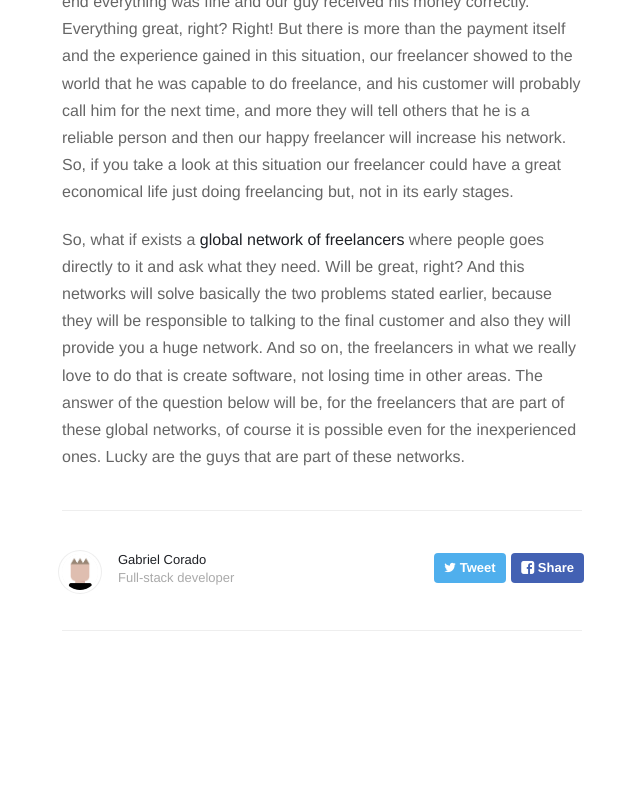
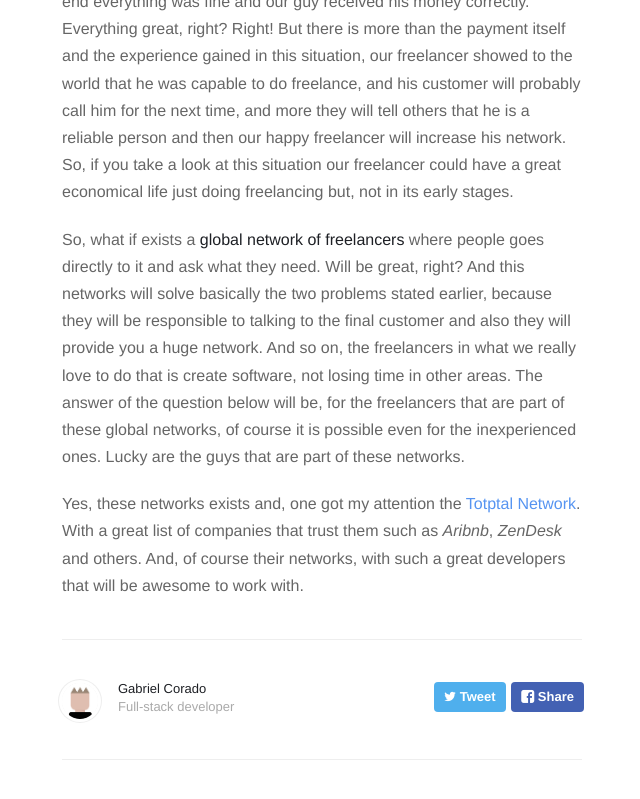
Before and after one commit to gabrielcorado/gabrielcorado.github.io, a Jekyll site: the page built from _posts/2016-06-16-where-to-start.markdown, in a window 1280 px wide and 900 px high, scrolled down 1134 px. Shown: the top 799 px of the window, without its empty margins (318-958 px from the left). Built offline with Jekyll 4.4.1, drawn with Linux system fonts in a browser that asks for light colours; nearby versions of some CDN libraries; before the commit the page ends 1905 px from its top, so only the background shows below that.

Commit message:
Add some examples

```diff
--- a/_posts/2016-06-16-where-to-start.markdown
+++ b/_posts/2016-06-16-where-to-start.markdown
@@ -13,3 +13,5 @@ The question that do not leave our minds is: Is it possible to have a great econ
 But wait, not everything is bad in a **freelancer life**. To give an example let’s take a look at this situation: A developer **freelancer** with no experience in freelancing got your first job. He had a bunch of problems during the process that his was not familiar with, stuff like talking directly to the stakeholders and giving support to the final customers, but at the end everything was fine and our guy received his money correctly. Everything great, right? Right! But there is more than the payment itself and the experience gained in this situation, our freelancer showed to the world that he was capable to do freelance, and his customer will probably call him for the next time, and more they will tell others that he is a reliable person and then our happy freelancer will increase his network. So, if you take a look at this situation our freelancer could have a great economical life just doing freelancing but, not in its early stages.
 
 So, what if exists a **global network of freelancers** where people goes directly to it and ask what they need. Will be great, right? And this networks will solve basically the two problems stated earlier, because they will be responsible to talking to the final customer and also they will provide you a huge network. And so on, the freelancers in what we really love to do that is create software, not losing time in other areas. The answer of the question below will be, for the freelancers that are part of these global networks, of course it is possible even for the inexperienced ones. Lucky are the guys that are part of these networks.
+
+Yes, these networks exists and, one got my attention the [Totptal Network](https://www.toptal.com/). With a great list of companies that trust them such as *Aribnb*, *ZenDesk* and others. And, of course their networks, with such a great developers that will be awesome to work with.
```
